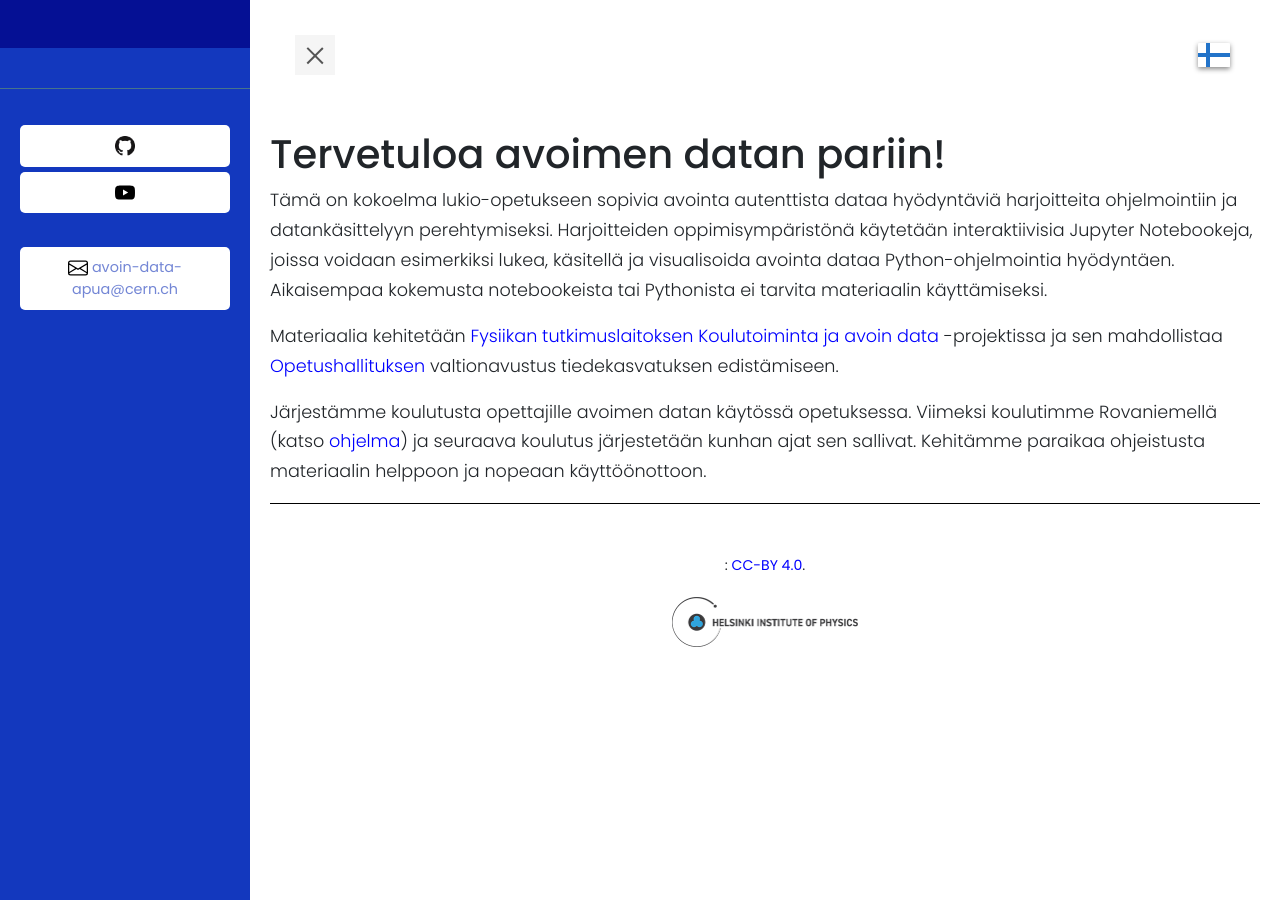
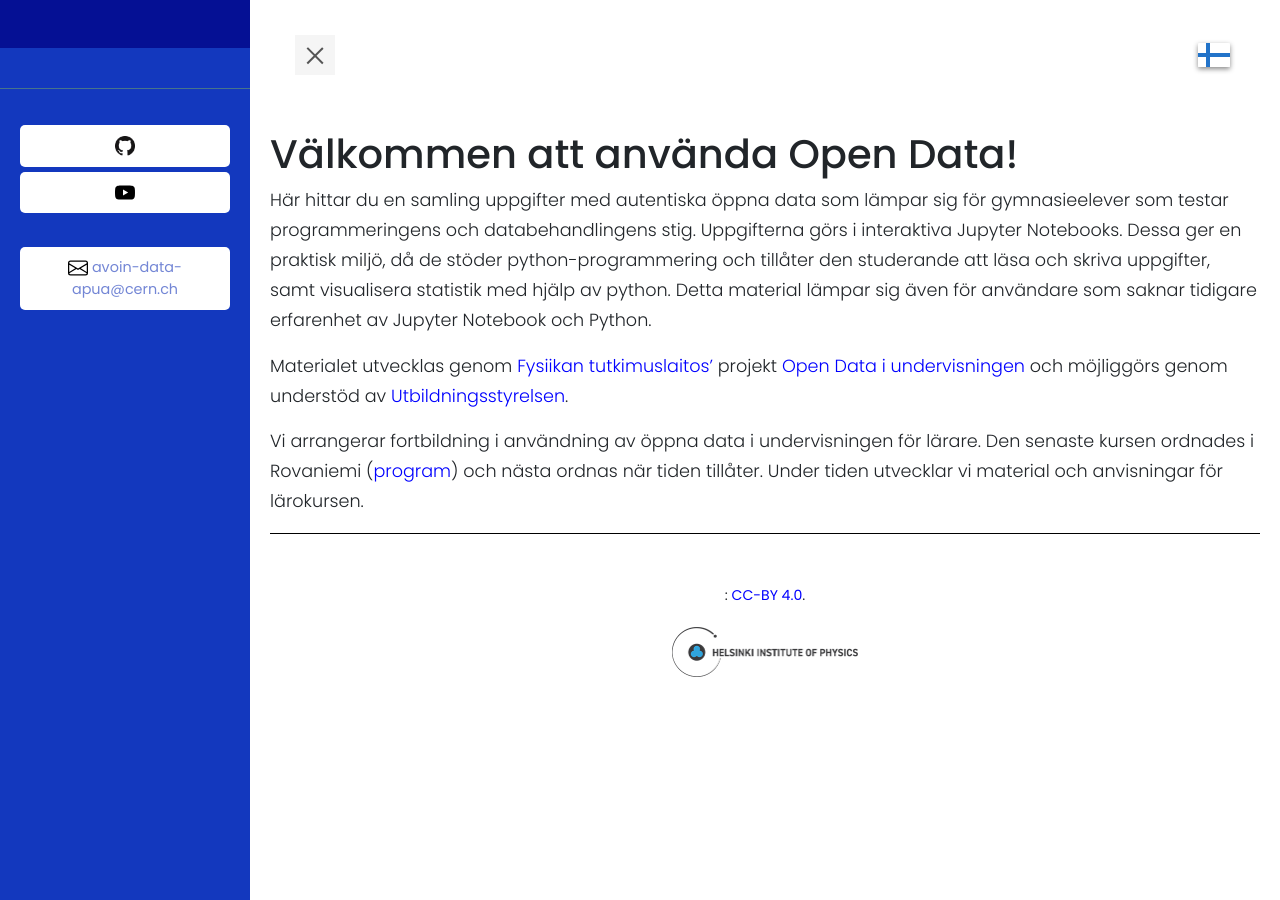
Before and after one commit to fystiedekasvatus/fystiedekasvatus.github.io, a Jekyll site: the page built from se/index.md, in a window 1280 px wide. Built offline with Jekyll 4.4.1, drawn with Linux system fonts in a browser that asks for light colours; nearby versions of some CDN libraries.

Commit message:
Update index.md

```diff
--- a/se/index.md
+++ b/se/index.md
@@ -1,14 +1,14 @@
 ---
-title: Tervetuloa avoimen datan pariin!
+title: Välkommen att använda Open Data!
 lang: se
 ref: index
 ---
 
-# Tervetuloa avoimen datan pariin!
+# Välkommen att använda Open Data!
 
-Tämä on kokoelma lukio-opetukseen sopivia avointa autenttista dataa hyödyntäviä harjoitteita ohjelmointiin ja datankäsittelyyn perehtymiseksi.
-Harjoitteiden oppimisympäristönä käytetään interaktiivisia Jupyter Notebookeja, joissa voidaan esimerkiksi lukea, käsitellä ja visualisoida avointa dataa Python-ohjelmointia hyödyntäen. Aikaisempaa kokemusta notebookeista tai Pythonista ei tarvita materiaalin käyttämiseksi.
+Här hittar du en samling uppgifter med autentiska öppna data som lämpar sig för gymnasieelever som testar programmeringens och databehandlingens stig.
+Uppgifterna görs i interaktiva Jupyter Notebooks. Dessa ger en praktisk miljö, då de stöder python-programmering och tillåter den studerande att läsa och skriva uppgifter, samt visualisera statistik med hjälp av python. Detta material lämpar sig även för användare som saknar tidigare erfarenhet av Jupyter Notebook och Python.
 
-Materiaalia kehitetään [Fysiikan tutkimuslaitoksen](https://www.hip.fi) [Koulutoiminta ja avoin data](https://www.hip.fi/research/education-and-open-data/) -projektissa ja sen mahdollistaa [Opetushallituksen](https://www.oph.fi/) valtionavustus tiedekasvatuksen edistämiseen.
+Materialet utvecklas genom [Fysiikan tutkimuslaitos'](https://www.hip.fi) projekt [Open Data i undervisningen](https://www.hip.fi/research/education-and-open-data/) och möjliggörs genom understöd av [Utbildningsstyrelsen](https://www.oph.fi/).
 
-Järjestämme koulutusta opettajille avoimen datan käytössä opetuksessa. Viimeksi koulutimme Rovaniemellä (katso [ohjelma](https://indico.cern.ch/event/797901/)) ja seuraava koulutus järjestetään kunhan ajat sen sallivat. Kehitämme paraikaa ohjeistusta materiaalin helppoon ja nopeaan käyttöönottoon.
+Vi arrangerar fortbildning i användning av öppna data i undervisningen för lärare. Den senaste kursen ordnades i Rovaniemi ([program](https://indico.cern.ch/event/797901/)) och nästa ordnas när tiden tillåter. Under tiden utvecklar vi material och anvisningar för lärokursen.
```
